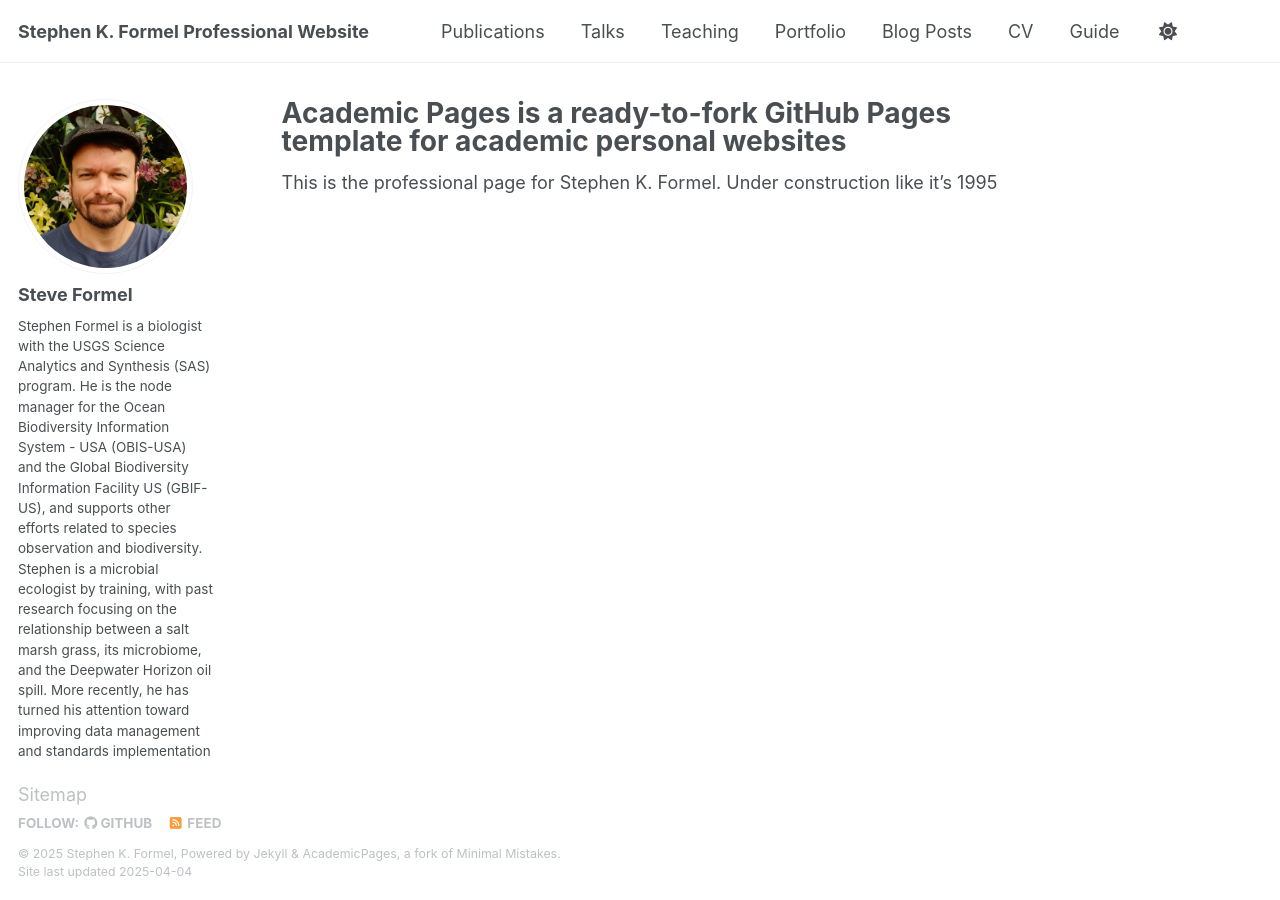
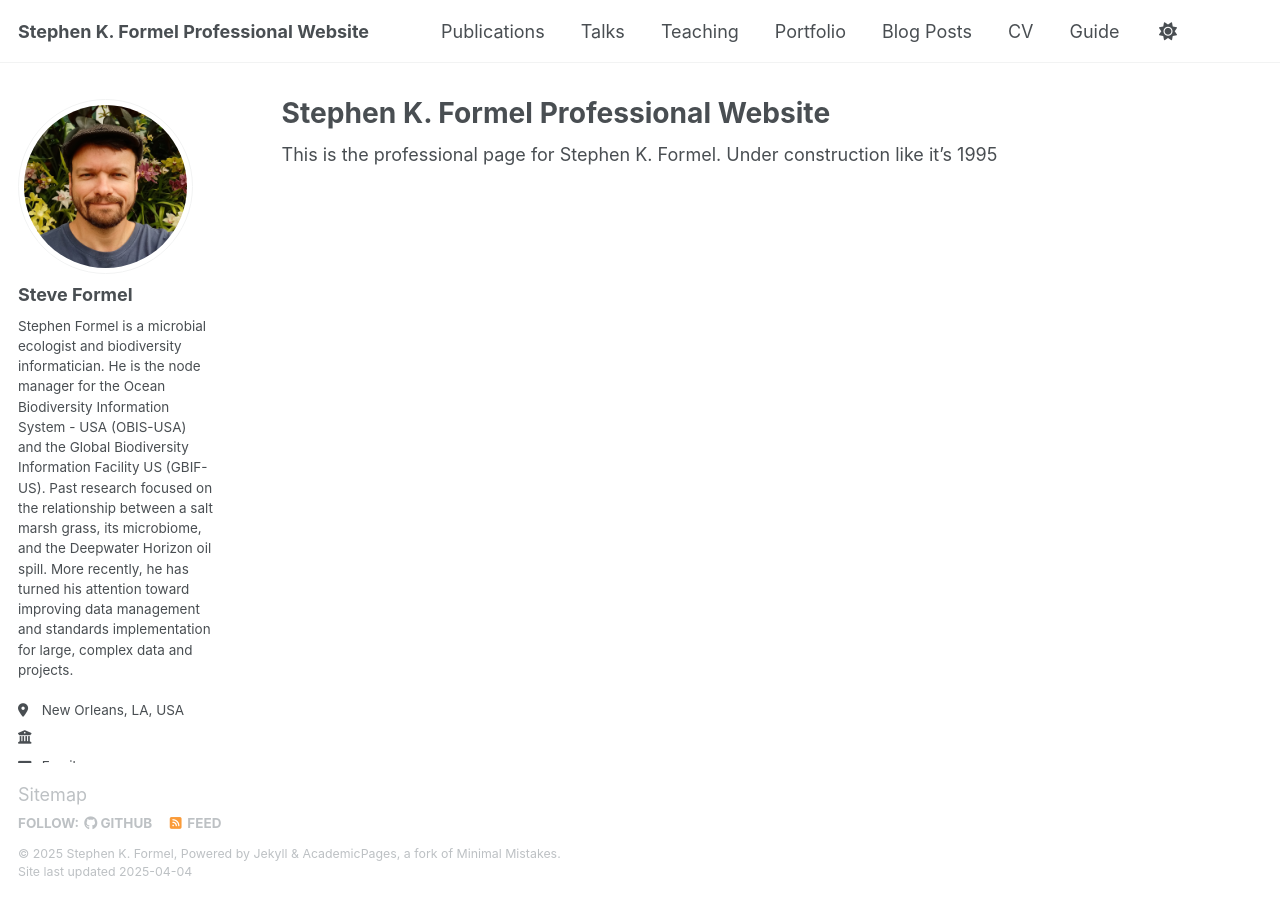
Before and after one commit to sformel/sformel.github.io, a Jekyll site: the page built from _pages/about.md, in a window 1280 px wide. Built offline with Jekyll 4.4.1, drawn with Linux system fonts in a browser that asks for light colours; some web fonts are replaced.

Commit message:
updated about page title and revised bio

```diff
--- a/_config.yml
+++ b/_config.yml
@@ -25,7 +25,7 @@
   avatar           : "garden_profile_lowest-res.jpg"
   name             : "Steve Formel"
   pronouns         : # example: "he/his"
-  bio              : "Stephen Formel is a biologist with the USGS Science Analytics and Synthesis (SAS) program. He is the node manager for the Ocean Biodiversity Information System - USA (OBIS-USA) and the Global Biodiversity Information Facility US (GBIF-US), and supports other efforts related to species observation and biodiversity. Stephen is a microbial ecologist by training, with past research focusing on the relationship between a salt marsh grass, its microbiome, and the Deepwater Horizon oil spill. More recently, he has turned his attention toward improving data management and standards implementation for large, complex data and projects."
+  bio              : "Stephen Formel is a microbial ecologist and biodiversity informatician. He is the node manager for the Ocean Biodiversity Information System - USA (OBIS-USA) and the Global Biodiversity Information Facility US (GBIF-US). Past research focused on the relationship between a salt marsh grass, its microbiome, and the Deepwater Horizon oil spill. More recently, he has turned his attention toward improving data management and standards implementation for large, complex data and projects."
   location         : "New Orleans, LA, USA"
   employer         : ""
   uri              : # URL
--- a/_pages/about.md
+++ b/_pages/about.md
@@ -1,6 +1,6 @@
 ---
 permalink: /
-title: "Academic Pages is a ready-to-fork GitHub Pages template for academic personal websites"
+title: "Stephen K. Formel Professional Website"
 author_profile: true
 redirect_from:
   - /about/
```
